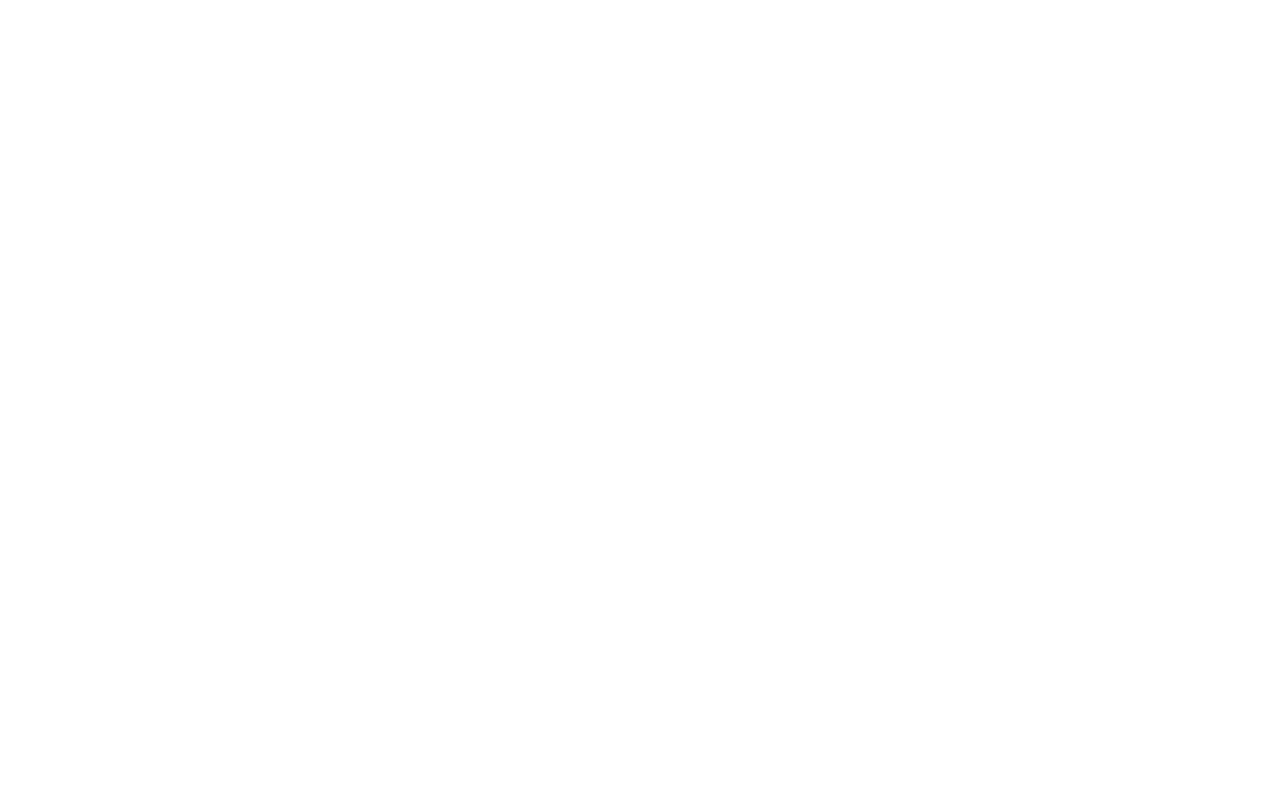
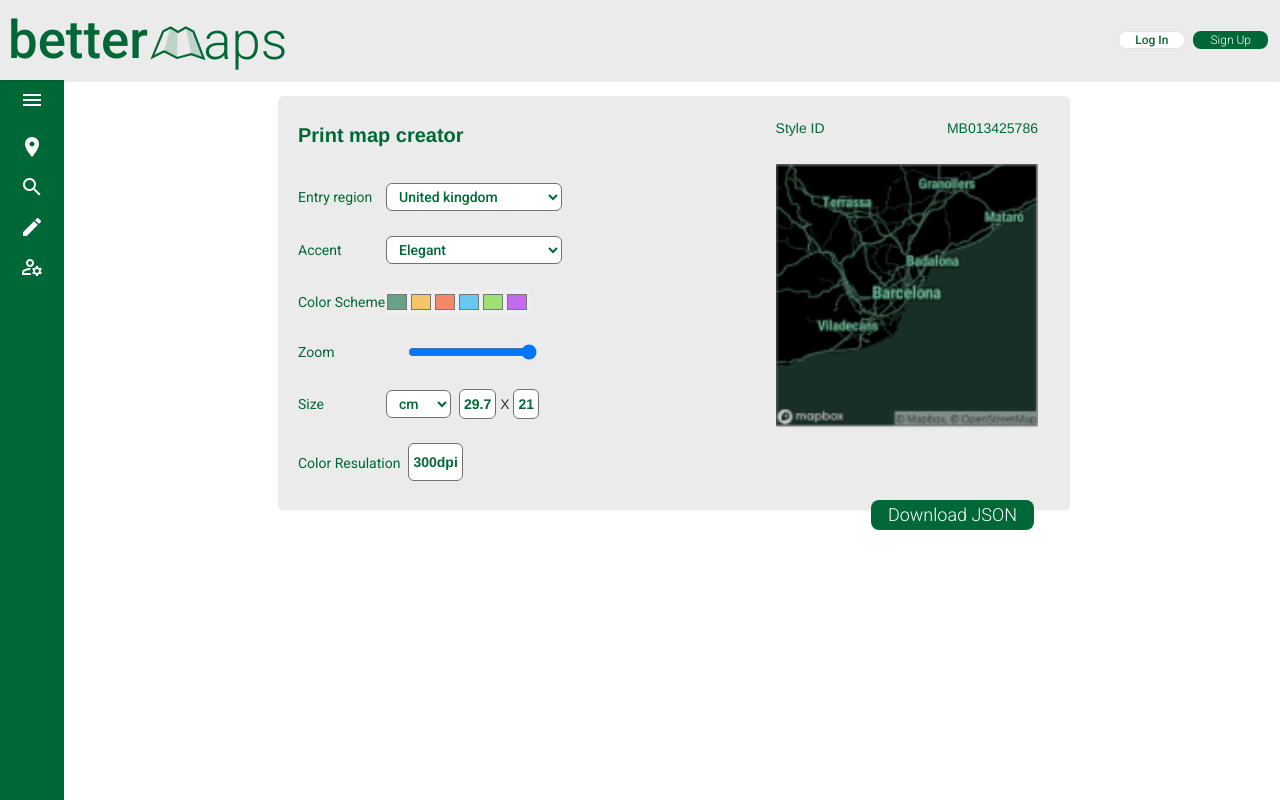
Before and after one commit to halfbug/fivr-pabloviejo, a React (Create React App) app: page /print in a window 1280 px wide. Built offline with nearby package versions, Linux system fonts and the light colour scheme.

Commit message:
add print page

```diff
--- a/src/App.js
+++ b/src/App.js
@@ -8,6 +8,7 @@
 import Edit from './pages/edit';
 import Account from './pages/account';
 import Style from './pages/style';
+import Print from './pages/print';
 
 function App() {
   return (
@@ -19,6 +20,7 @@
                 <Route path='/edit' exact component={Edit} />
                 <Route path='/account' exact component={Account} />
                 <Route path='/style' exact component={Style} />
+                <Route path='/print' exact component={Print} />
     </Router>
     </div>
   );
--- a/src/components/selectField/SelectField.js
+++ b/src/components/selectField/SelectField.js
@@ -10,13 +10,13 @@
   if (label)
   return(<div className="flex flex-row align-middle">
     <label className={`label mr-2 ${labelClass}`} >{label}</label>
-    <select id="cars" className="dropbtn" value={selectedValue}>
+    <select id="cars" className={`dropbtn ${className}`} value={selectedValue}>
       {options.map(({value, label})=><option value={value}>{label}</option>)}
     </select>
   </div>)
   else
   return (
-    <select id="cars" className="dropbtn" value={selectedValue}>
+    <select id="cars" className={`dropbtn ${className}`} value={selectedValue}>
       {options.map(({value, label})=><option value={value}>{label}</option>)}
     </select>
    );
--- a/src/pages/create.js
+++ b/src/pages/create.js
@@ -6,10 +6,16 @@
 import LightMap from '../assets/lightmap.png';
 import Button from '../components/button';
 import Thumbnail from '../components/thumbnail';
+import { useHistory } from "react-router-dom";
 import Card from '../components/card';
 
 
 const Create = () => {
+    let history = useHistory();
+
+    function handlePrint() {
+     history.push("/print");
+    }
     return (
         <Page menu={menu} >
 
@@ -24,7 +30,7 @@
                     />
 
                     <Card
-                    detail={ <Button size="large" label="Print" />}
+                    detail={ <Button size="large" label="Print" onClick={handlePrint} />}
                     media={<Thumbnail src={LightMap} className="self-center"  />}
                     onClick={() => {}}
                     />
--- /dev/null
+++ b/src/pages/print.js
@@ -0,0 +1,103 @@
+import React from 'react'
+import Page from '../components/page';
+import { menu } from '../sidemenu';
+import  Container from '../components/container';
+import DarkMap from '../assets/darkmap.png';
+import LightMap from '../assets/lightmap.png';
+import Button from '../components/button';
+import Thumbnail from '../components/thumbnail';
+import Card from '../components/card';
+import SelectedField from '../components/selectField';
+import TextField from '../components/textField';
+
+
+const Analyse = () => {
+    const selectOptions = [
+        {value : 'UK', label: 'United kingdom' },
+        {value : 'Afghanistan', label: 'Afghanistan' },
+        {value : 'USA', label: 'United States' },
+        ];
+
+    const accentOptions = [
+            {value:'elegant', label: "Elegant"},
+            {value:'light', label: "Light"},
+            {value:'dark', label: "Dark"},
+
+    ];
+    return (
+        <Page menu={menu} >
+
+                <Container className=" md:mt-18 flex self-center p-2 justify-around sm:w-full md:w-5/6 lg:w-4/6 flex-col sm:flex-row mb-6" >
+                 <div className="flex flex-col justify-around w-full sm:w-3/5  px-3 py-2">
+                 <div className="flex flex-row justify-between align-middle">
+                    <h1>Print map creator</h1>
+
+                </div>
+
+                <div className="flex flex-row justify-between align-middle my-1">
+
+                    <SelectedField label="Entry region" options={selectOptions} />
+                </div>
+
+                <div className="flex flex-row justify-between align-middle my-1">
+
+                    <SelectedField label="Accent" options={accentOptions} />
+                </div>
+                <div className="flex flex-row justify-start align-middle my-1">
+                    <label className="text-green-600 font-sans">Color Scheme</label>
+                   <div className="flex flex-row justify-between" >
+
+                   <input className="w-6 h-6" type="color" name="color1" value="#69a187" />
+                   <input className="w-6 h-6" type="color" name="color1" value="#f2c569" />
+                   <input className="w-6 h-6" type="color" name="color1" value="#f28a69" />
+                   <input className="w-6 h-6" type="color" name="color1" value="#69c8f2" />
+                   <input className="w-6 h-6" type="color" name="color1" value="#9fe075" />
+                   <input className="w-6 h-6" type="color" name="color1" value="#c469f2" />
+
+                   </div>
+
+                </div>
+
+
+                <div className="flex flex-row justify-start align-middle my-1">
+                    <label className="text-green-600 font-sans w-1/4">Zoom</label>
+                <input type="range" id="vol" name="vol" min="0" max="50"
+                className="bg-green-600" />
+                </div>
+
+                <div className="flex flex-row justify-start align-middle my-1">
+
+                    <SelectedField label="Size" options={[{value: 'cm', label: "cm"}, {value: 'inch', label: 'inch'}]} className="w-2/4" />
+                    <div className="ml-2 mt-0.5">
+                        <label className="bg-white border border-gray-600 px-1 py-1.5
+                        h-7 mt-2 rounded-md  text-green-600 font-semibold">29.7</label> X {' '}
+                        <label className="bg-white border font-semibold border-gray-600 px-1 py-1.5
+                        h-7 mt-2 rounded-md text-green-600">21</label>
+                        </div>
+                </div>
+
+                <div className="flex flex-row justify-start align-middle my-1">
+                  <label className="text-green-600 font-sans mt-2 mr-2">Color Resulation</label>
+                  <label className="bg-white border font-semibold border-gray-600 px-1 py-1.5 rounded-md text-green-600">300dpi</label>
+                </div>
+                 </div>
+                 <div className="flex-col justify-around w-full sm:w-2/5 px-3">
+                 <div className="flex flex-none flex-col sm:flex-row justify-between align-middle p-3">
+                   <span className="text-green-600" >Style ID</span>
+                   <span className="text-green-600">MB013425786</span>
+                </div>
+                <div className="flex flex-col sm:flex-row justify-center p-3 sm:h-5/6 align-top">
+                   <Thumbnail src={DarkMap} className="flex  flex-col w-full self-start"/>
+                </div>
+                <div className="flex flex-col sm:flex-row justify-end align-middle p-3">
+                   <Button label="Download JSON" primary />
+                </div>
+                 </div>
+                </Container>
+
+
+        </Page>
+    )
+}
+
+export default Analyse
```
